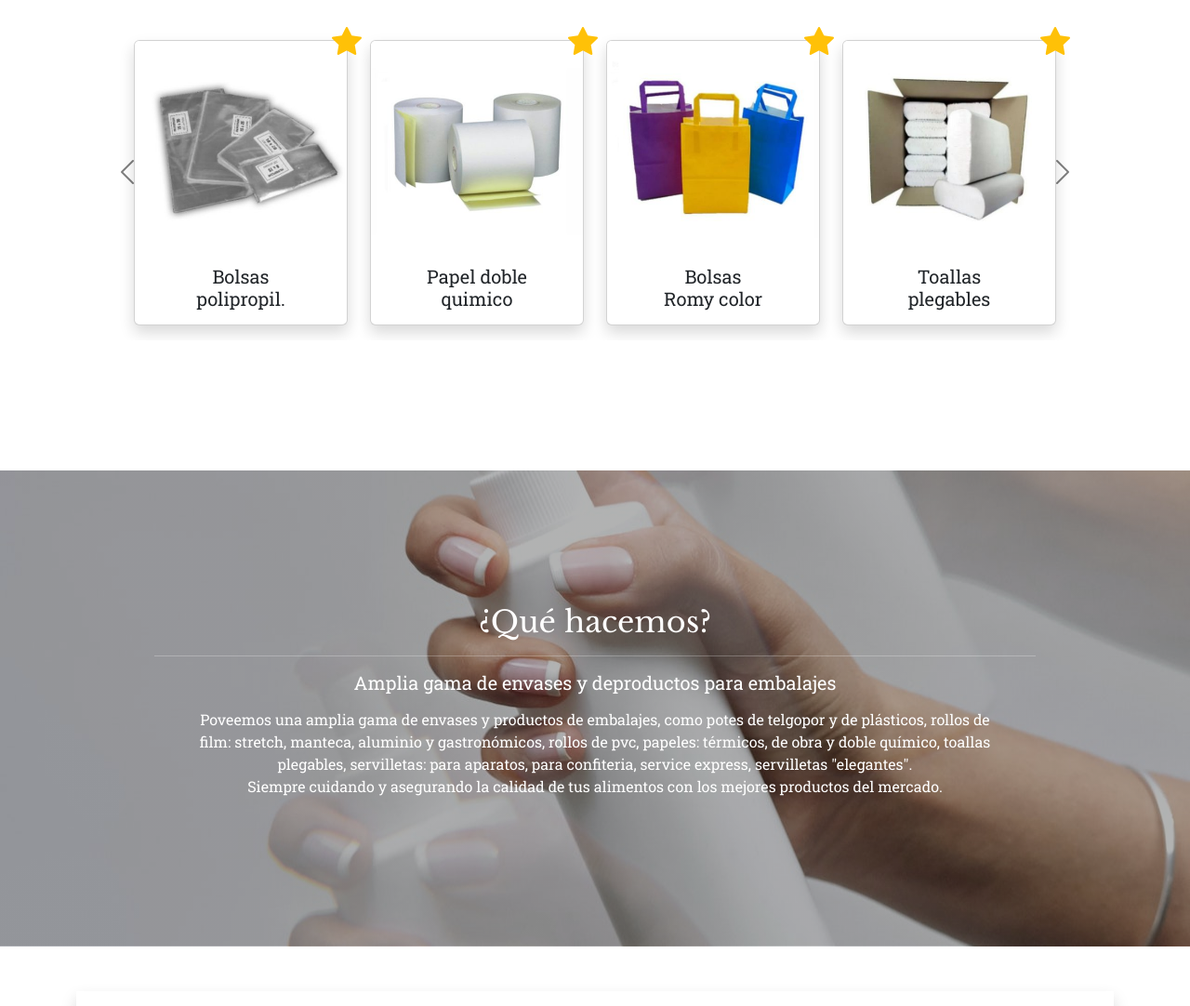
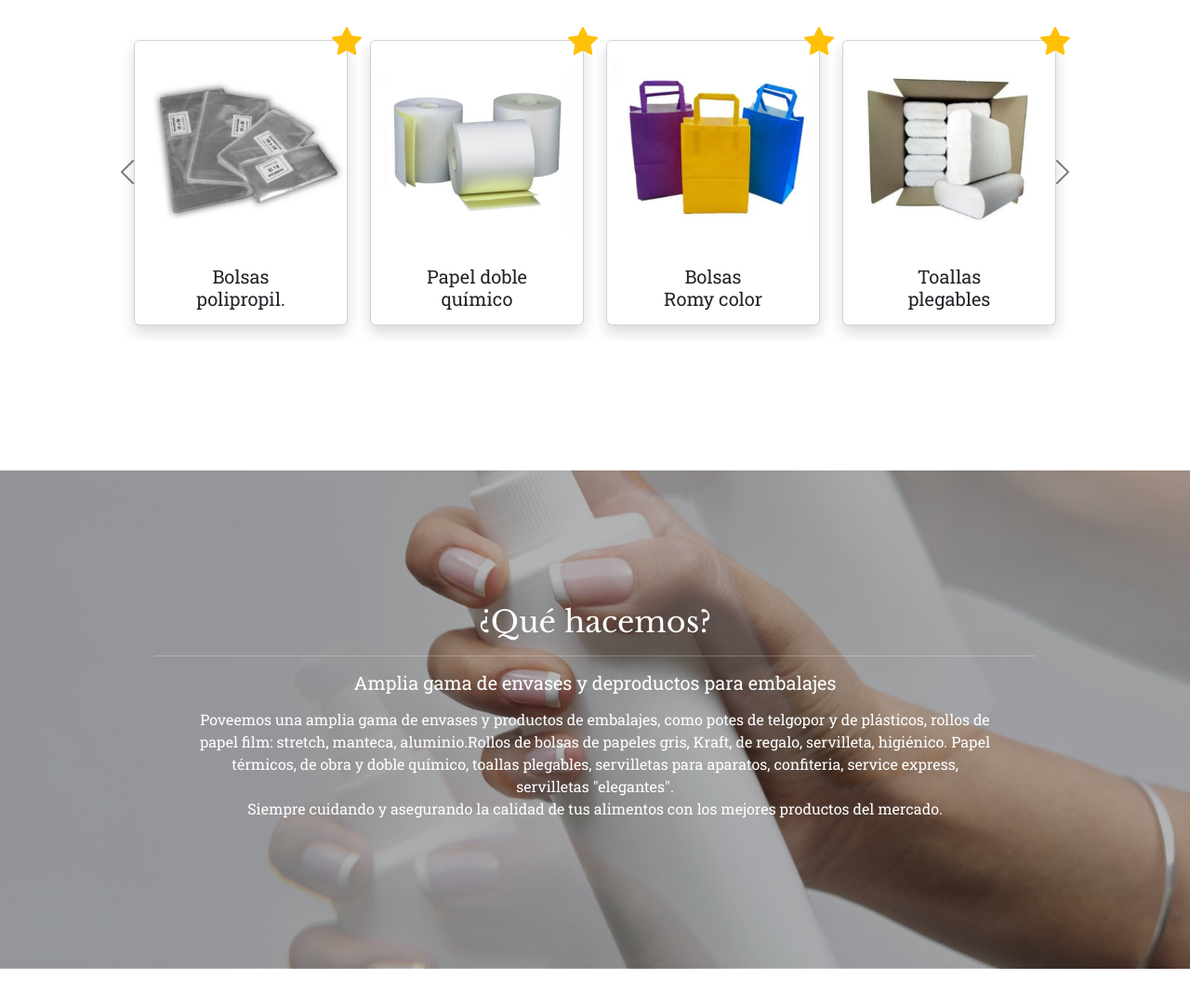
Before and after one commit to ezequielmonachesi/mbEnvases, a plain HTML site: page index.html in a window 1280 px wide. Shown: the part 1270-2352 px from the top of the page at 93% size. Drawn offline with nearby package versions, Linux system fonts and the light colour scheme.

Commit message:
que hacemos nodificado

```diff
--- a/index.html
+++ b/index.html
@@ -262,7 +262,7 @@
                       <aside class="card-body">
                         <h5 class="text-center m-0">
                           Papel doble <br />
-                          quimico
+                          químico
                         </h5>
                       </aside>
                       <i
@@ -482,11 +482,9 @@
             </h5>
             <p class="mt-4 mt-md-3 px-lg-5">
               Poveemos una amplia gama de envases y productos de embalajes, como
-              potes de telgopor y de plásticos, rollos de film: stretch,
-              manteca, aluminio y gastronómicos, rollos de pvc, papeles:
-              térmicos, de obra y doble químico, toallas plegables, servilletas:
-              para aparatos, para confiteria, service express, servilletas
-              "elegantes". <br />Siempre cuidando y asegurando la calidad de tus
+              potes de telgopor y de plásticos, rollos de papel film: stretch,
+              manteca, aluminio.Rollos de bolsas de papeles gris, Kraft, de regalo, servilleta, higiénico. Papel térmicos, de obra y doble químico, toallas plegables, servilletas para aparatos, confiteria, service express, servilletas
+              "elegantes".<br />Siempre cuidando y asegurando la calidad de tus
               alimentos con los mejores productos del mercado.
             </p>
           </div>
```
